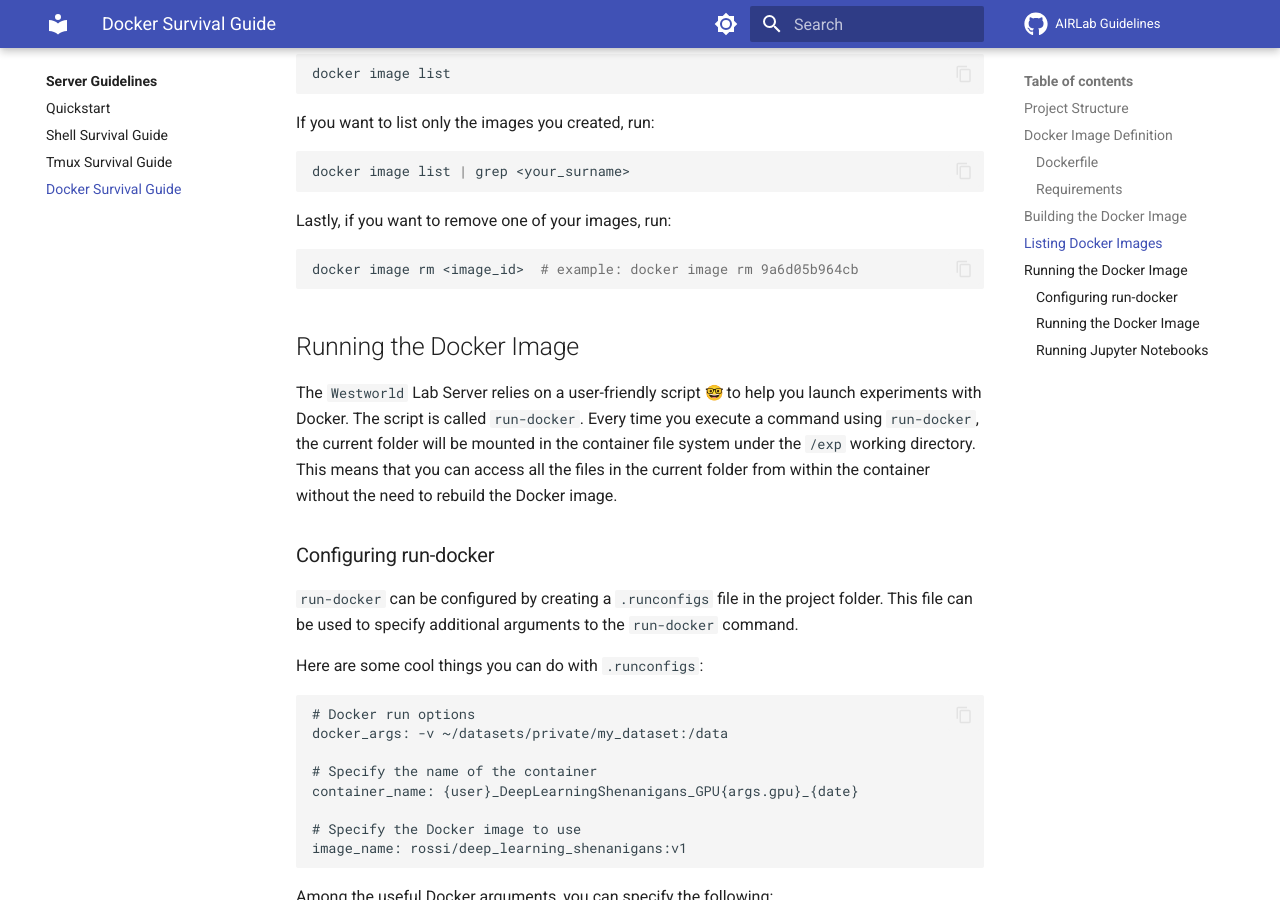
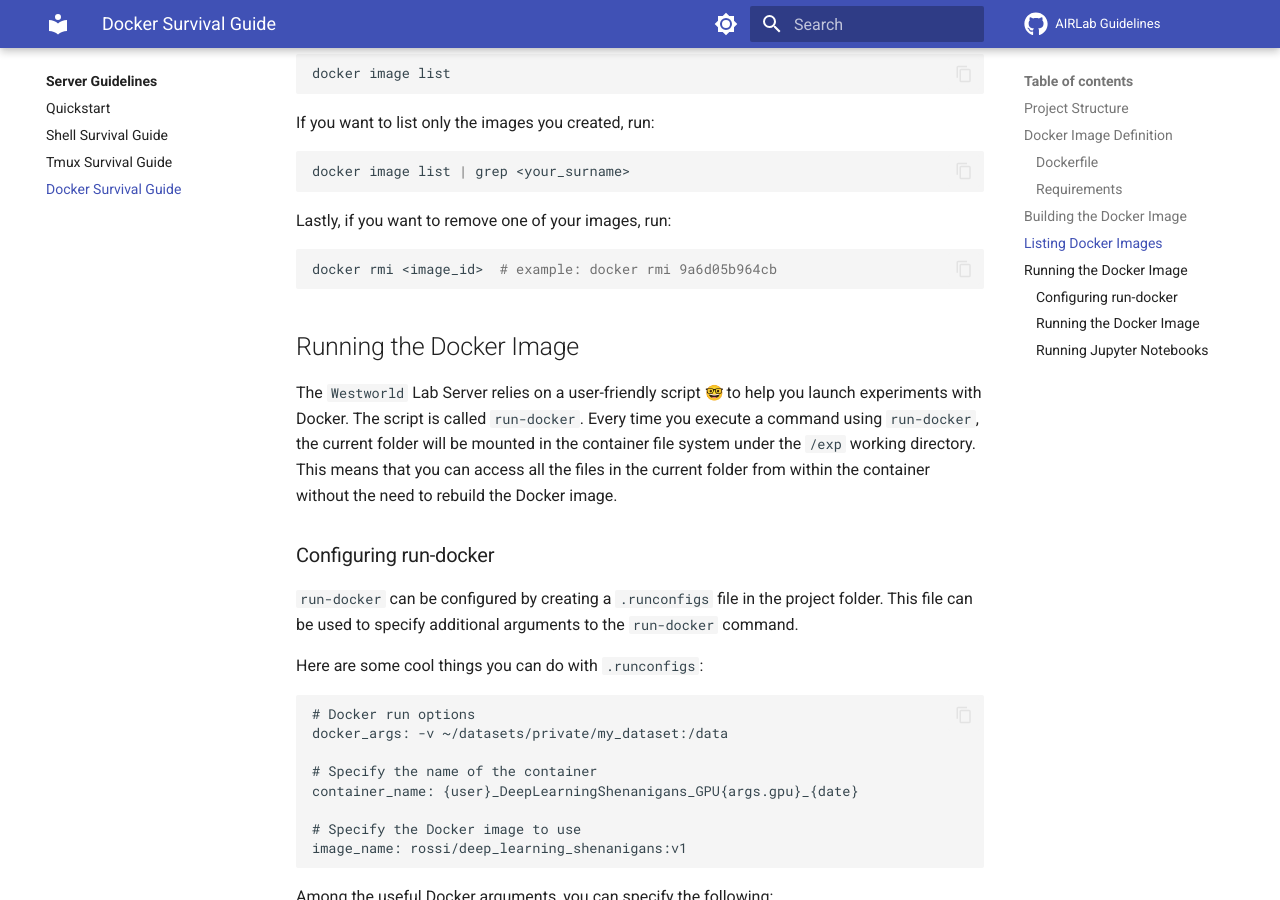
Before and after one commit to archettialberto/airlab_server_guidelines, an MkDocs documentation site: the page built from docs/server_guidelines/docker.md, in a window 1280 px wide and 900 px high, scrolled down 2692 px. Built offline with MkDocs 1.6.1 and Material for MkDocs 9.7.7, drawn with Linux system fonts in a browser that asks for light colours; emoji names are drawn with the system emoji font; comment, search, counter and statistics services are not loaded.

Commit message:
Small Docker update

````diff
--- a/docs/server_guidelines/docker.md
+++ b/docs/server_guidelines/docker.md
@@ -130,7 +130,7 @@ docker image list | grep <your_surname>
 Lastly, if you want to remove one of your images, run:
 
 ```bash
-docker image rm <image_id>  # example: docker image rm 9a6d05b964cb
+docker rmi <image_id>  # example: docker rmi 9a6d05b964cb
 ```
 
 ## Running the Docker Image
````
